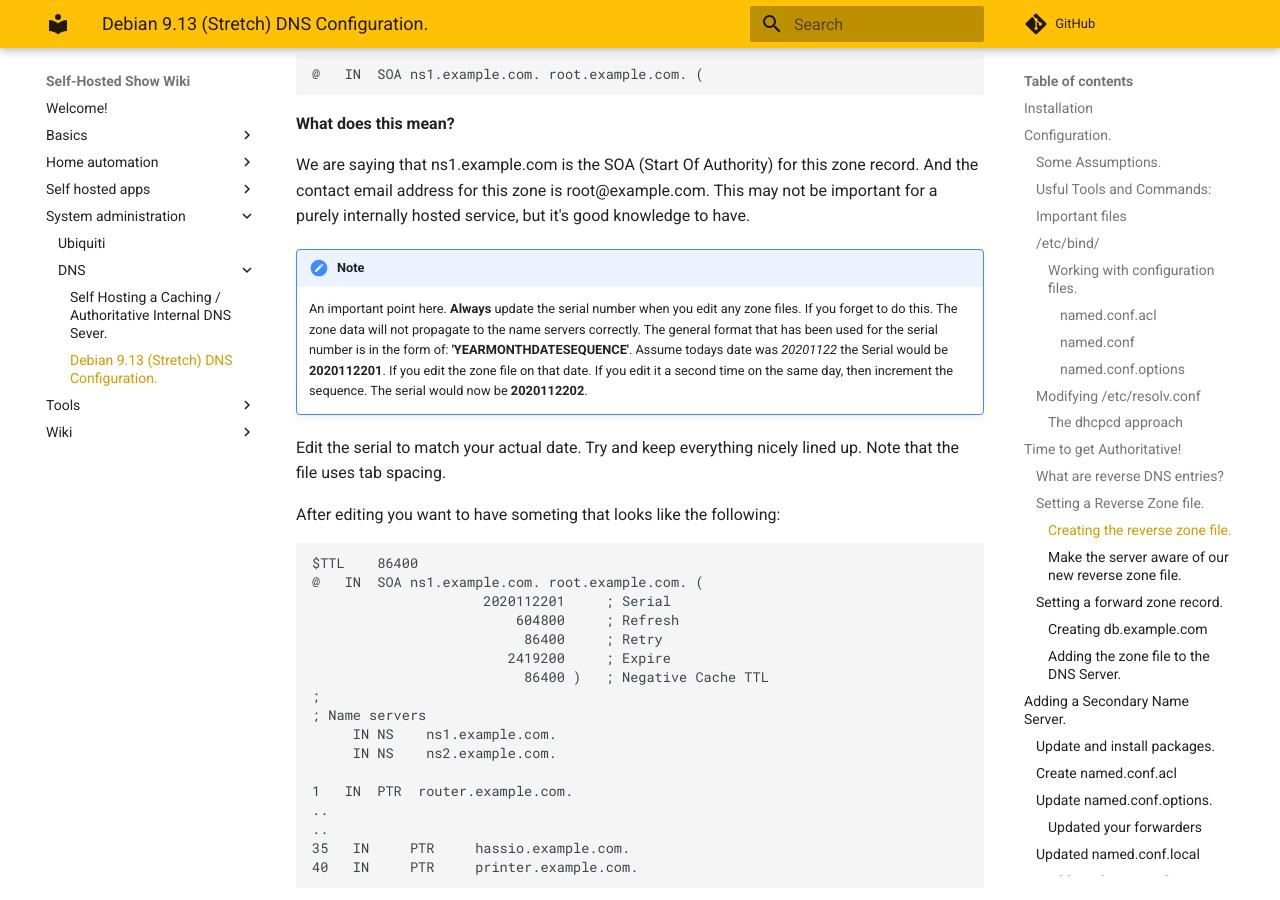
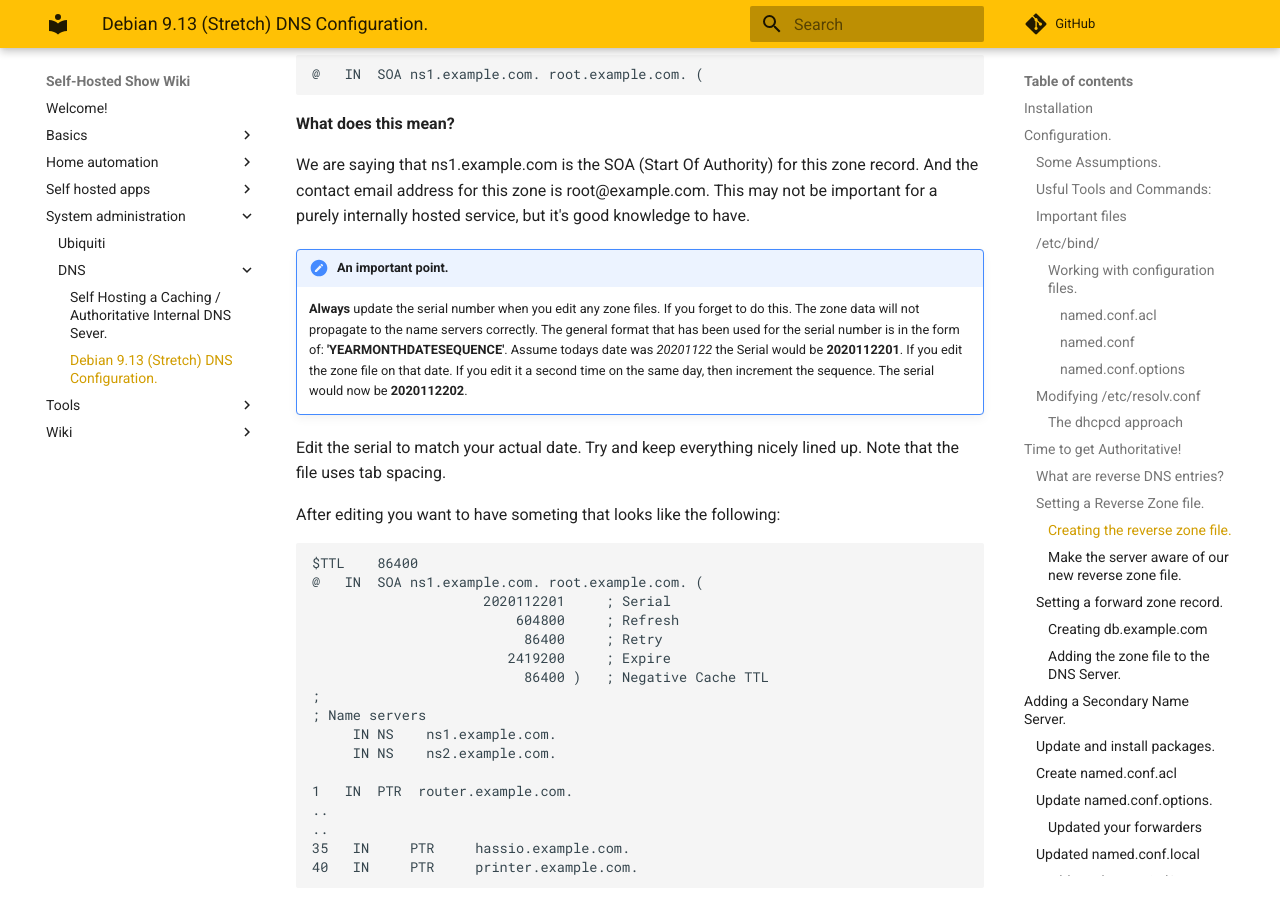
Before and after one commit to selfhostedshow/wiki, an MkDocs documentation site: the page built from docs/system-administration/DNS/debian-stretch.md, in a window 1280 px wide and 900 px high, scrolled down 9191 px. Built offline with MkDocs 1.6.1 and Material for MkDocs 9.7.7, drawn with Linux system fonts in a browser that asks for light colours; comment, search, counter and statistics services are not loaded.

Commit message:
Updated Note on Serial number Updated the note on why it is important to update the zone files Serial number.

```diff
--- a/docs/system-administration/DNS/debian-stretch.md
+++ b/docs/system-administration/DNS/debian-stretch.md
@@ -397,8 +397,8 @@ The line should now look like:
 
 We are saying that ns1.example.com is the SOA (Start Of Authority) for this zone record. And the contact email address for this zone is root@example.com. This may not be important for a purely internally hosted service, but it's good knowledge to have.
 
-!!! note
-    An important point here. **Always** update the serial number when you edit any zone files. If you forget to do this. The zone data will not propagate to the name servers correctly. The general format that has been used for the serial number is in the form of: **'YEARMONTHDATESEQUENCE'**. Assume todays date was *20201122* the Serial would be **2020112201**. If you edit the zone file on that date. If you edit it a second time on the same day, then increment the sequence. The serial would now be **2020112202**.
+!!! note "An important point."
+    **Always** update the serial number when you edit any zone files. If you forget to do this. The zone data will not propagate to the name servers correctly. The general format that has been used for the serial number is in the form of: **'YEARMONTHDATESEQUENCE'**. Assume todays date was *20201122* the Serial would be **2020112201**. If you edit the zone file on that date. If you edit it a second time on the same day, then increment the sequence. The serial would now be **2020112202**.
 
 Edit the serial to match your actual date. Try and keep everything nicely lined up. Note that the file uses tab spacing.
 
```
